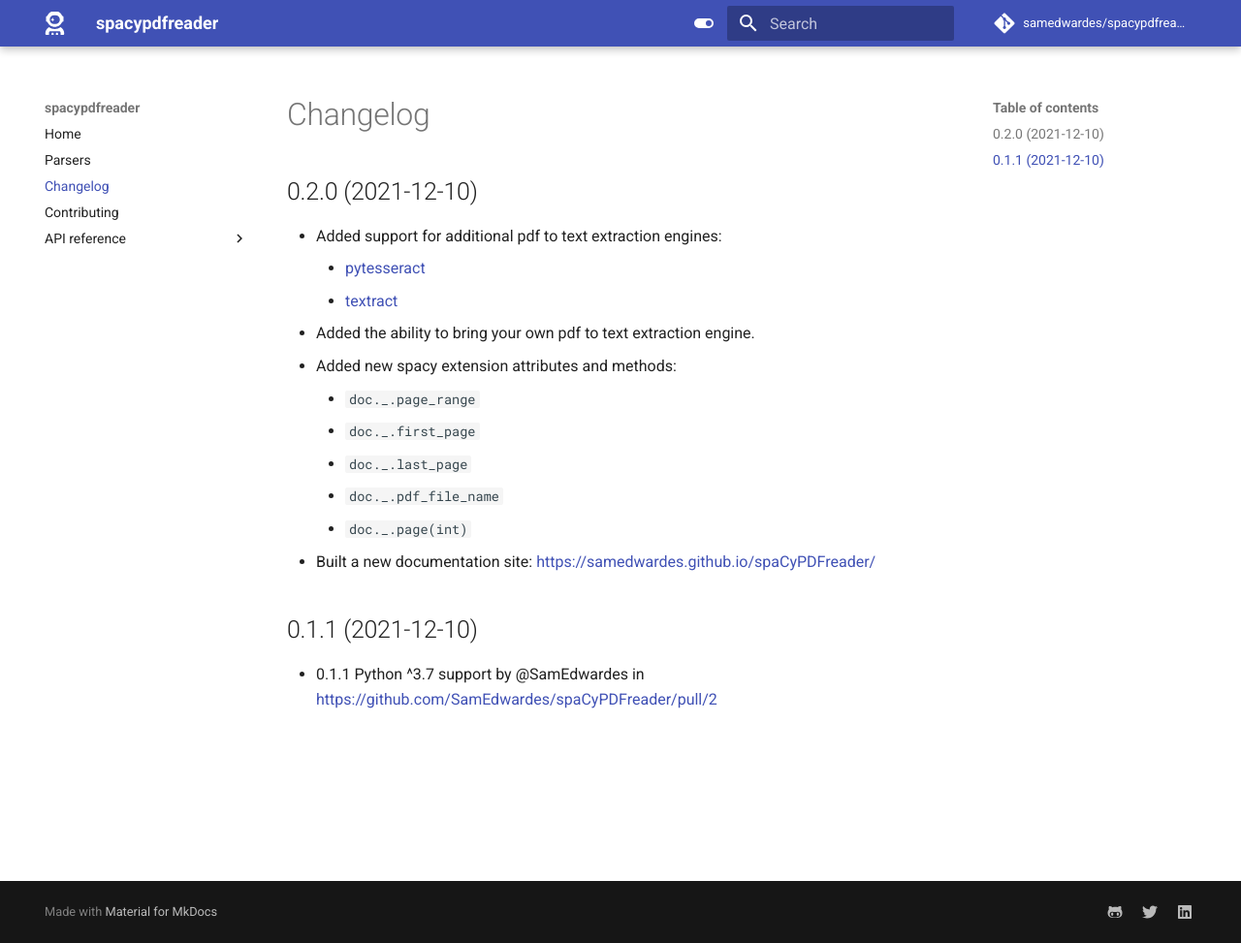
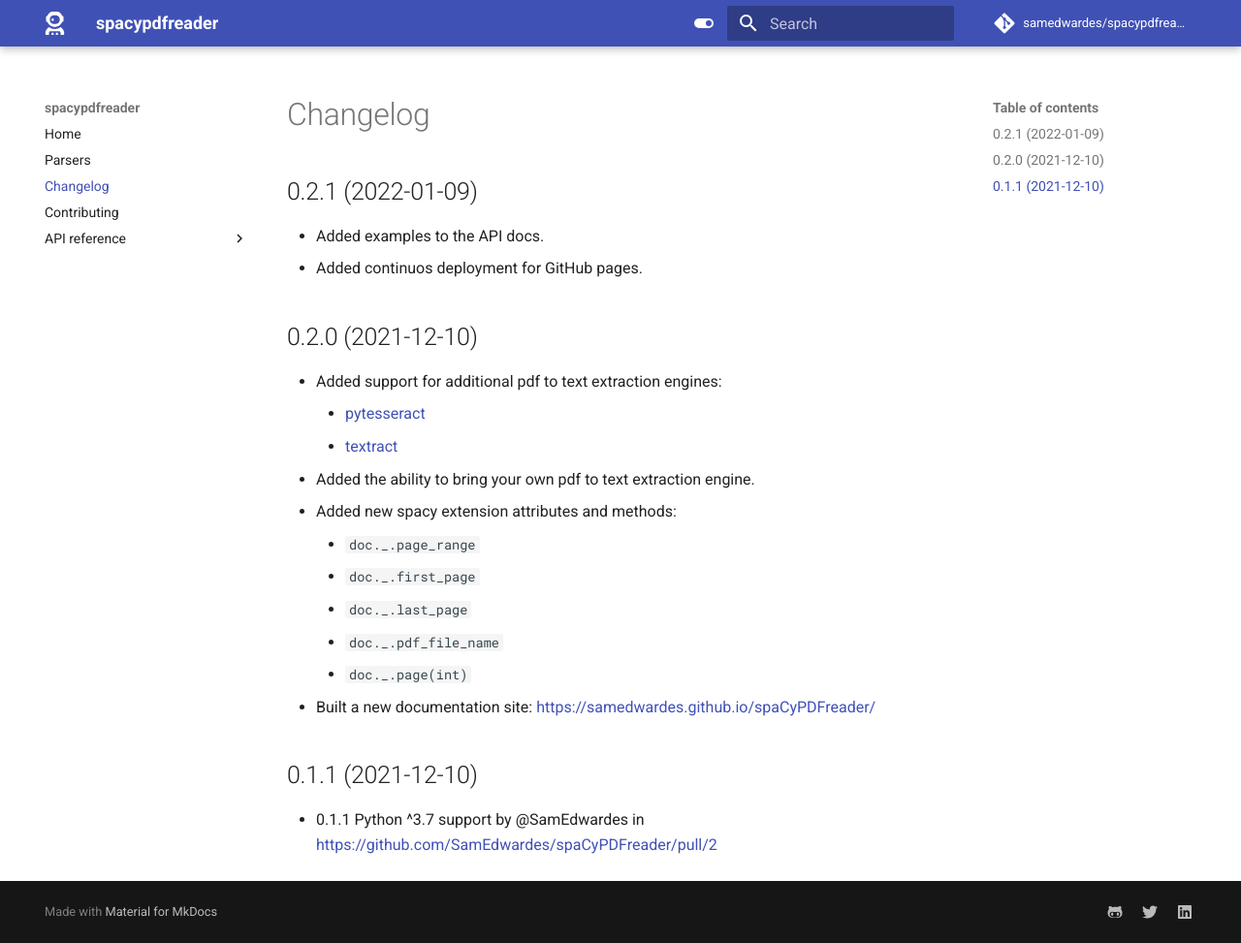
Before and after one commit to SamEdwardes/spacypdfreader, an MkDocs documentation site: the page built from docs/changelog.md, in a window 1280 px wide and 973 px high. Shown: the whole window at 97% size. Built offline with MkDocs 1.6.1 and Material for MkDocs 9.7.7, drawn with Linux system fonts in a browser that asks for light colours; comment, search, counter and statistics services are not loaded.

Commit message:
Change log updates

```diff
--- a/docs/changelog.md
+++ b/docs/changelog.md
@@ -1,4 +1,9 @@
 # Changelog
+
+## 0.2.1 (2022-01-09)
+
+- Added examples to the API docs.
+- Added continuos deployment for GitHub pages.
 
 ## 0.2.0 (2021-12-10)
 
```
